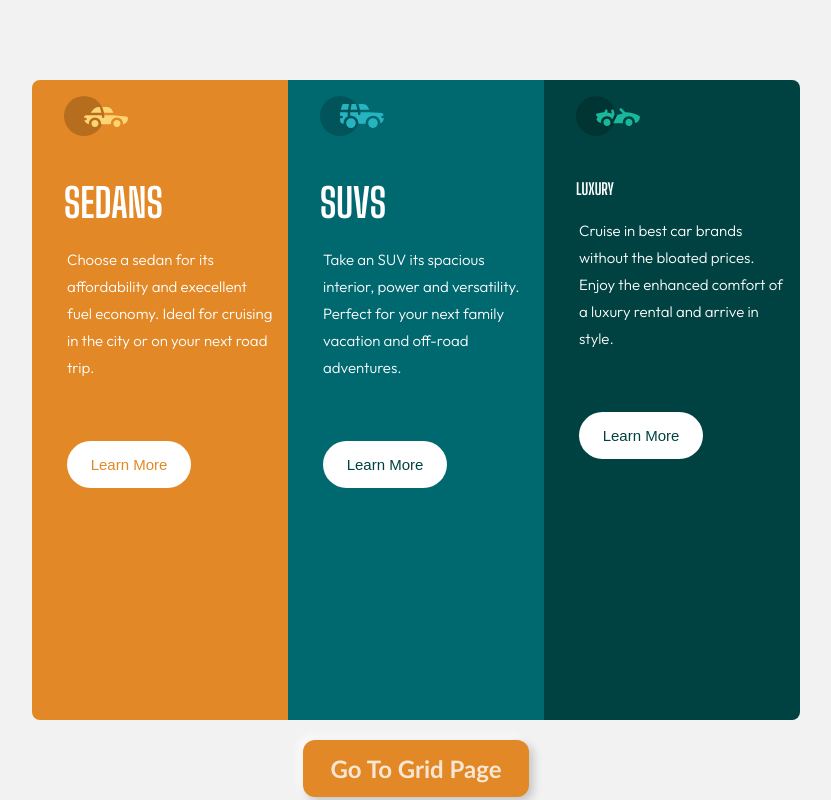
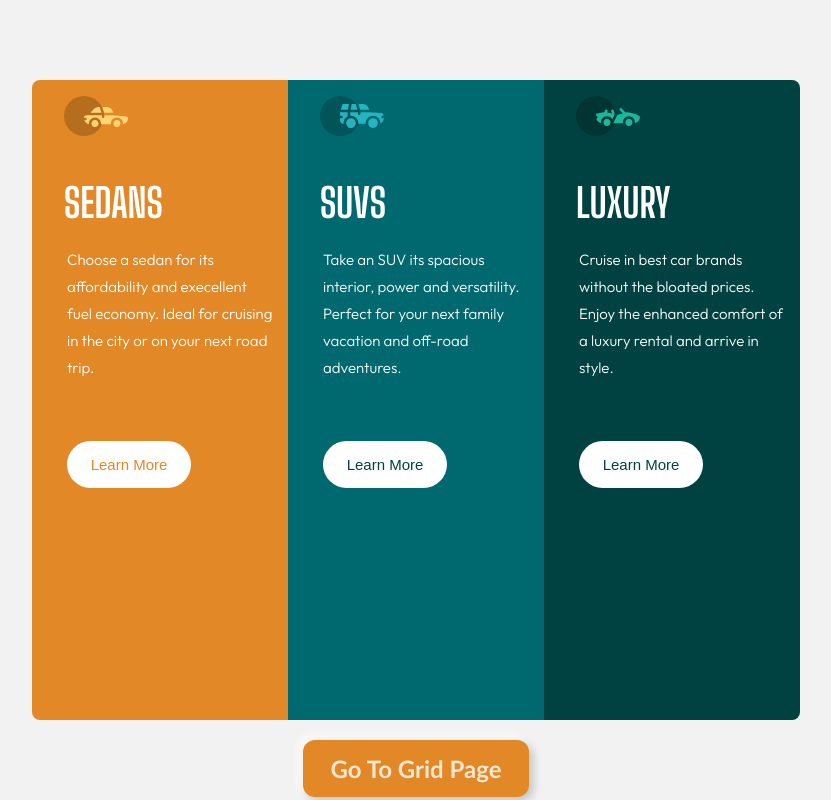
Before and after one commit to EdwardOluwapelumi/Flexbox-and-Grid-task, a plain HTML site: page index.html in a window 1280 px wide. Shown: the whole page, without its empty margins (224-1055 px from the left). Drawn offline with Linux system fonts and the light colour scheme.

Commit message:
header edit

```diff
--- a/index.html
+++ b/index.html
@@ -31,7 +31,7 @@
     <div class="card" id="card-three">
         <div class="card-header">
             <img src="img/icon-luxury.svg" alt="card one logo">
-            <h1></h1>LUXURY</h1>
+            <h1>LUXURY</h1>
         </div>
         <div class="card-body">
             <p>Cruise in best car brands without the bloated prices. Enjoy the enhanced comfort of a luxury rental and arrive in style.</p>
```
